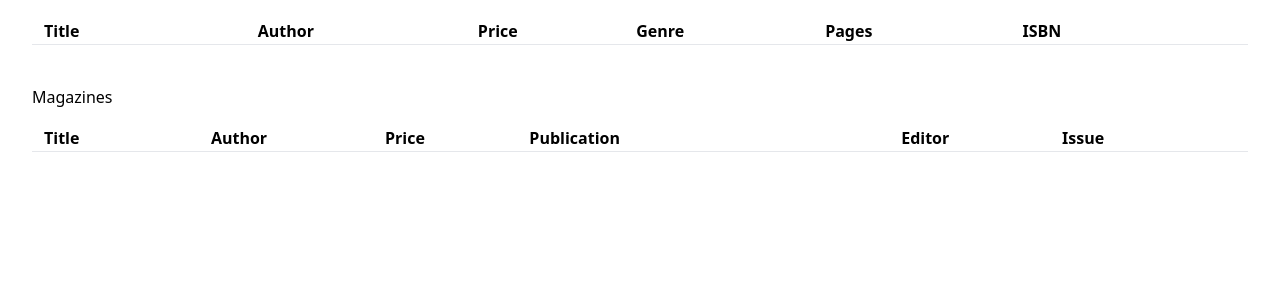
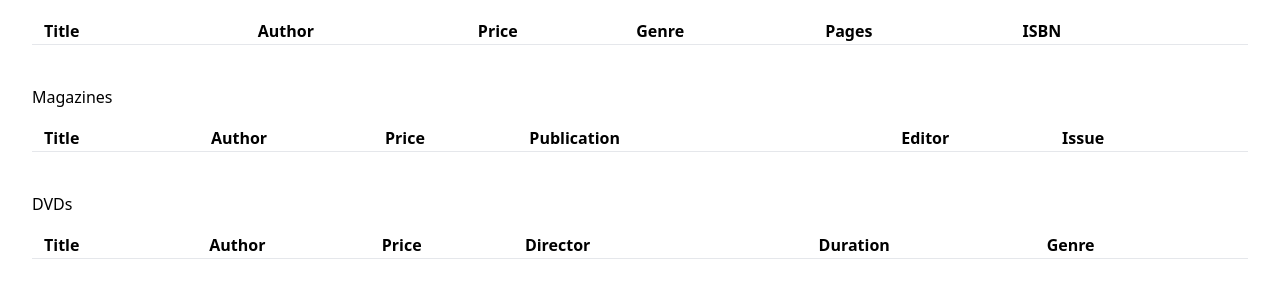
Before and after one commit to ammarsarhan/Bookstore, a Flask app: page / in a window 1280 px wide. Shown: the part 167-467 px from the top of the page. Run offline with Flask 3, Linux system fonts and the light colour scheme; data that the repository does not hold is empty; some libraries are stand-ins or nearby versions.

Commit message:
Added DVD Object

```diff
--- a/app.py
+++ b/app.py
@@ -1,7 +1,7 @@
 from flask import Flask, render_template, request, redirect
 import json
 
-from bookstore import Bookstore, Book, Magazine
+from bookstore import Bookstore, Book, Magazine, DVD
 
 app = Flask(__name__)
 bookstore = Bookstore()
@@ -10,7 +10,7 @@ bookstore = Bookstore()
 @app.route('/')
 def index():
     bookstore.fetchAll()
-    return render_template("index.html", books = bookstore.books, magazines = bookstore.magazines)
+    return render_template("index.html", books = bookstore.books, magazines = bookstore.magazines, dvds = bookstore.dvds)
 
 # Search
 @app.route("/search", methods=['GET', 'POST'])
@@ -75,6 +75,16 @@ def updateMagazine(id):
         bookstore.updateItem("magazine", id, data)
         return redirect("/")
 
+@app.route('/update/dvd/<id>', methods=['GET', 'POST'])
+def updateDVD(id):
+    if request.method == 'GET':
+        dvd = bookstore.fetchItem("dvd", id)
+        return render_template("update.html", type = "DVD", id = id, item = dvd)
+    elif request.method == 'POST':
+        data = request.form
+        bookstore.updateItem("dvd", id, data)
+        return redirect("/")
+
 # Bookstore Order Routes
 @app.route('/order/book/<id>', methods=['GET', 'POST'])
 def orderBook(id):
@@ -104,6 +114,20 @@ def orderMagazine(id):
 
         return redirect("/")
 
+@app.route('/order/dvd/<id>', methods=['GET', 'POST'])
+def orderDVD(id):
+    if request.method == 'GET':
+        dvd = bookstore.fetchItem("dvd", id)
+        return render_template("order.html", type = "DVD", id = id, item = dvd)
+    elif request.method == 'POST':
+        data = bookstore.fetchItem("dvd", id)
+        dvd = DVD(data["title"], data["author"], data["price"], data["director"], data["duration"], data["genre"])
+
+        bookstore.orders.append(dvd)
+        bookstore.bill = bookstore.bill + float(data["price"]) + 0
+
+        return redirect("/")
+
 # JSON Data Requests
 @app.route('/data/books')
 def books():
@@ -116,3 +140,9 @@ def magazines():
     f = open("data/magazines.json", "r")
     data = json.load(f)
     return data
+
+@app.route('/data/dvds')
+def dvds():
+    f = open("data/dvds.json", "r")
+    data = json.load(f)
+    return data
--- a/bookstore.py
+++ b/bookstore.py
@@ -84,16 +84,52 @@ class Magazine(Item):
 
         print(f"Updated {attribute} to {value}.")
 
+class DVD(Item):
+    def __init__(self, title, author, price, director, duration, genre):
+        super().__init__(title, author, price)
+        self.director = director
+        self.duration = duration
+        self.genre = genre
+
+    def getData(self):
+        return {
+            "title": self.title,
+            "author": self.author,
+            "price": self.price,
+            "director": self.director,
+            "duration": self.duration,
+            "genre": self.genre
+        }
+
+    def setData(self, attribute, value):
+        match attribute:
+            case "title":
+                self.title = value
+            case "author":
+                self.author = value
+            case "price":
+                self.price = value
+            case "director":
+                self.director = value
+            case "duration":
+                self.duration = value
+            case "genre":
+                self.genre = value
+
+        print(f"Updated {attribute} to {value}.")
+
 class Bookstore:
     def __init__(self):
         self.books = []
         self.magazines = []
+        self.dvds = []
         self.orders = []
         self.bill = 0
 
     def fetchAll(self):
         self.books = []
         self.magazines = []
+        self.dvds = []
 
         res = requests.get("http://127.0.0.1:5000/data/books")
         data = res.json()
@@ -109,8 +145,20 @@ class Bookstore:
             magazine = Magazine(item["title"], item["author"], item["price"], item["issue"], item["publication"], item["editor"])
             self.magazines.append(magazine)
 
+        res = requests.get("http://127.0.0.1:5000/data/dvds")
+        data = res.json()
+
+        for item in data:
+            dvd = DVD(item["title"], item["author"], item["price"], item["director"], item["duration"], item["genre"])
+            self.dvds.append(dvd)
+
     def fetchItem(self, type, id):
-        url = "http://127.0.0.1:5000/data/books" if (type == "book") else "http://127.0.0.1:5000/data/magazines"
+        if (type == "book"):
+            url = "http://127.0.0.1:5000/data/books"
+        elif (type == "magazine"):
+            url = "http://127.0.0.1:5000/data/magazines"
+        else:
+            url = "http://127.0.0.1:5000/data/dvds"
 
         res = requests.get(url)
         data = res.json()
@@ -118,13 +166,23 @@ class Bookstore:
         return data[int(id) - 1]
 
     def updateItem(self, type, id, data):
-        url = "http://127.0.0.1:5000/data/books" if (type == "book") else "http://127.0.0.1:5000/data/magazines"
+        if (type == "book"):
+            url = "http://127.0.0.1:5000/data/books"
+        elif (type == "magazine"):
+            url = "http://127.0.0.1:5000/data/magazines"
+        else:
+            url = "http://127.0.0.1:5000/data/dvds"
 
         res = requests.get(url)
         raw = res.json()
 
         # Figure out a way to do this (not locally)
-        file = open("data/books.json", "w") if (type == "book") else open("data/magazines.json", "w")
+        if (type == "book"):
+            file = open("data/books.json", "w")
+        elif (type == "magazine"):
+            file = open("data/magazines.json", "w")
+        else:
+            file = open("data/dvds.json", "w")
 
         raw[int(id) - 1] = data
         json.dump(raw, file)
@@ -132,7 +190,7 @@ class Bookstore:
     def searchItems(self, criteria):
         self.fetchAll()
 
-        items = self.books + self.magazines
+        items = self.books + self.magazines + self.dvds
         results = []
 
         for item in items:
@@ -168,7 +226,7 @@ class Bookstore:
                                 operator = criteria["operator"]
 
                                 match operator:
-                                    case "not":
+                                    case "exact":
                                         results.pop(index) if (comparator != price) else None
                                     case "less":
                                         results.pop(index) if (comparator <= price) else None
--- a/data/results.json
+++ b/data/results.json
@@ -1 +1 @@
-[{"title": "Out of Reach", "author": "Omak", "price": "139.1", "ISBN": "479122179-6", "genre": "Action | Drama | Romance | Thriller", "pages": "88"}]
+[{"title": "Hulk", "author": "Frasquito Kynvin", "price": "123.4", "ISBN": "214498455-7", "genre": "Action | Adventure | Sci-Fi", "pages": "84"}]
--- a/templates/index.html
+++ b/templates/index.html
@@ -10,6 +10,7 @@
     <script>
         let bookTimeout;
         let magazineTimeout;
+        let dvdTimeout;
 
         const handleBookRowClicked = (row) => {
             window.location.href = "http://127.0.0.1:5000/order/book/" + row.rowIndex
@@ -19,6 +20,10 @@
             window.location.href = "http://127.0.0.1:5000/order/magazine/" + row.rowIndex
         }
 
+        const handleDVDRowClicked = (row) => {
+            window.location.href = "http://127.0.0.1:5000/order/dvd/" + row.rowIndex
+        }
+
         const handleBookRowOver = (row) => {
             bookTimeout = setTimeout(() => {
                 window.location.href = "http://127.0.0.1:5000/update/book/" + row.rowIndex
@@ -26,8 +31,14 @@
         }
 
         const handleMagazineRowOver = (row) => {
-            magazineTimeout = setTimeout(() => {
+            dvdTimeout = setTimeout(() => {
                 window.location.href = "http://127.0.0.1:5000/update/magazine/" + row.rowIndex
+            }, 2000)
+        }
+
+        const handleDVDRowOver = (row) => {
+            dvdTimeout = setTimeout(() => {
+                window.location.href = "http://127.0.0.1:5000/update/dvd/" + row.rowIndex
             }, 2000)
         }
     </script>
@@ -90,7 +101,30 @@
                     <td class="px-3">{{magazine.issue}}</td>
                 </tr>
                 {% endfor %}
+            </table>
         </div>
-        </table>
+        <div class="my-10">
+            <span>DVDs</span>
+            <table class="w-full text-left my-4 sortable">
+                <tr class="border-b-[1px]">
+                    <th class="px-3">Title</th>
+                    <th>Author</th>
+                    <th>Price</th>
+                    <th class="px-5">Director</th>
+                    <th>Duration</th>
+                    <th class="px-3">Genre</th>
+                </tr>
+                {% for dvd in dvds %}
+                <tr class="border-b-[1px] hover:bg-blue-50 cursor-pointer" onclick="handleDVDRowClicked(this)" onmouseover="handleDVDRowOver(this)" onmouseout="clearTimeout(dvdTimeout)">
+                    <td class="px-3 w-[35vw]">{{dvd.title}}</td>
+                    <td class="pr-10">{{dvd.author}}</td>
+                    <td>$ {{dvd.price}}</td>
+                    <td class="px-5">{{dvd.director}}</td>
+                    <td>{{dvd.duration}} Minutes</td>
+                    <td class="px-3">{{dvd.genre}}</td>
+                </tr>
+                {% endfor %}
+            </table>
+        </div>
 </body>
 </html>
--- a/templates/search.html
+++ b/templates/search.html
@@ -19,7 +19,7 @@
             <input type="text" name="price" placeholder="Enter a price..." class="w-1/2 my-3 px-2 py-1 border-[1px] rounded-lg">
             <select name="operator" class="w-1/6 my-3 p-1 border-[1px] rounded-lg">
                 <option value="Any">Any</option>
-                <option value="not">Equal</option>
+                <option value="exact">Equal</option>
                 <option value="less">Less Than</option>
                 <option value="greater">Greater Than</option>
             </select>
```
Also changed, not shown: data/books.json (+1 -1 lines), data/dvds.json (added, +1 -0 lines), data/magazines.json (+1 -1 lines), templates/dashboard.html (+6 -1 lines), templates/display.html (+29 -2 lines), templates/order.html (+13 -0 lines), templates/update.html (+17 -0 lines).
